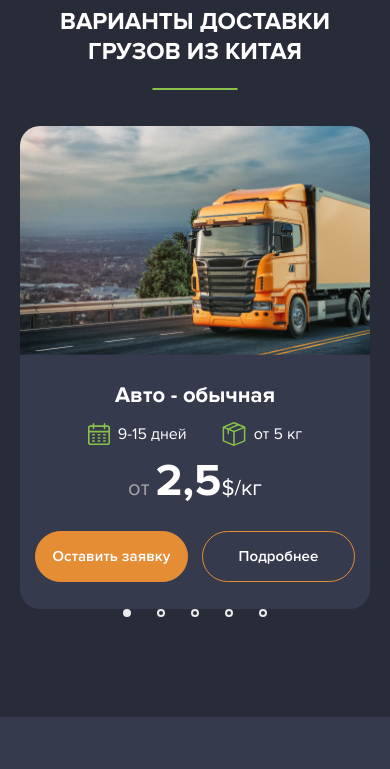
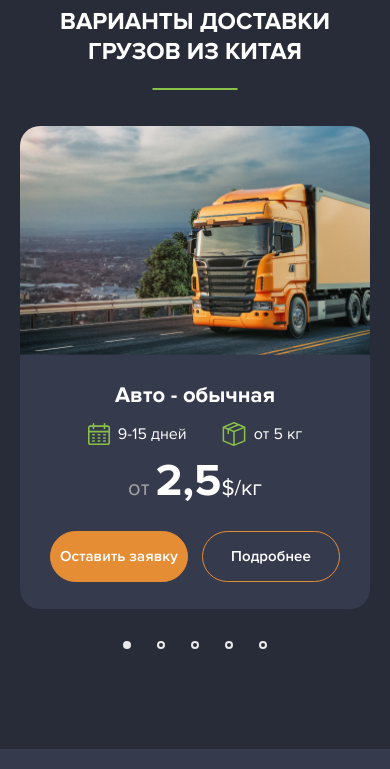
Before and after one commit to timafoldi62/dev-MasterTao, a website: page dev/index.html in a window 390 px wide. Shown: the part 2580-3349 px from the top of the page. Drawn offline with nearby package versions, Linux system fonts and the light colour scheme; files that its build step writes are made by us from their sources.

Commit message:
services

```diff
--- a/dev/sass/media/_media_max_width1199.scss
+++ b/dev/sass/media/_media_max_width1199.scss
@@ -1,3 +1,24 @@
+@media screen and (max-width: 1399px) {
+	.template-slider {
+		.slick-arrow {
+			&.slick-next {
+				right: -92px;
+			}
+
+			&.slick-prev {
+				left: -92px;
+			}
+		}
+	}
+}
+
+@media screen and (max-width: 1350px) {
+	.template-slider {
+		max-width: 749px;
+		margin: 0 auto;
+	}
+}
+
 @media screen and (max-width: 1199px) {
 	header {
 		.navbar-light {
--- a/dev/sass/media/_media_max_width991.scss
+++ b/dev/sass/media/_media_max_width991.scss
@@ -148,4 +148,18 @@
 	#file-name {
 		top: 0;
 	}
+	.template-slider {
+		max-width: 360px;
+		.slick-list {
+			margin: 0 -15px 32px;
+		}
+	}
+
+	.card-button-row {
+		.btn {
+			width: 138px;
+			justify-content: center;
+			padding: 13px 5px;
+		}
+	}
 }
```
